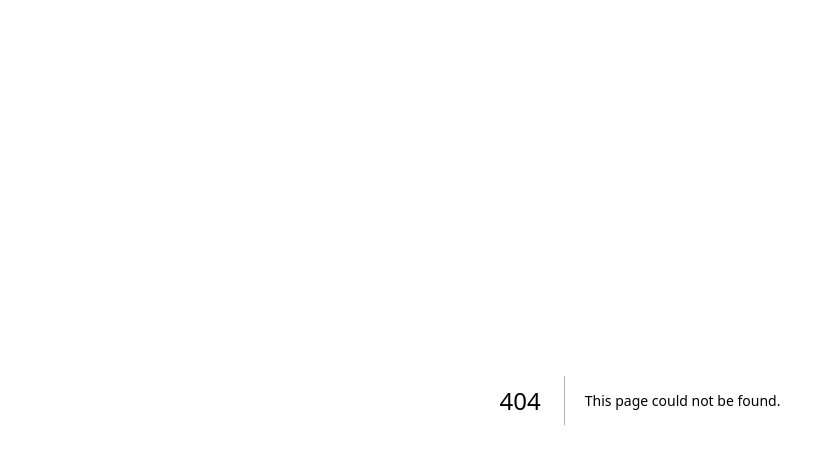
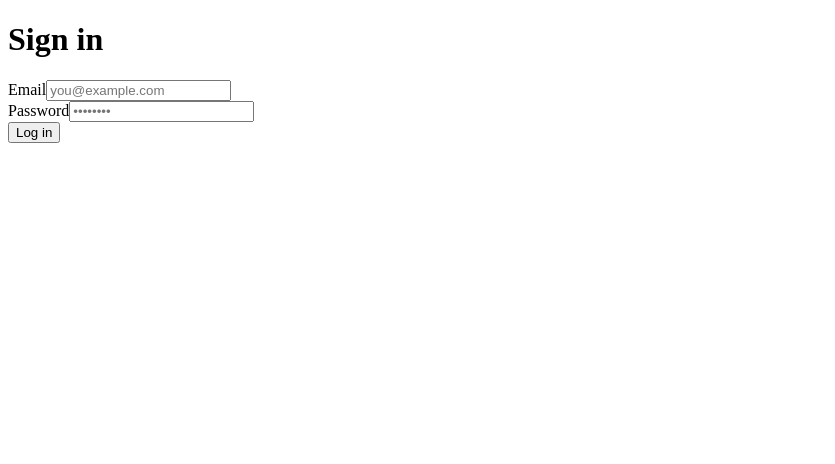
Before and after one commit to aaditgupta21/memento, a Next.js app in the folder client/: page /login in a window 1280 px wide. Before the commit this address had no page. Shown: the top 464 px of the page, without its empty margins (0-835 px from the left). Built offline with nearby package versions, Linux system fonts and the light colour scheme.

Commit message:
skeleton for login page

```diff
--- a/client/app/globals.css
+++ b/client/app/globals.css
@@ -1,4 +1,4 @@
-:root {
+/* :root {
   --background: #ffffff;
   --foreground: #171717;
 }
@@ -39,4 +39,4 @@ a {
   html {
     color-scheme: dark;
   }
-}
+} */
--- /dev/null
+++ b/client/app/login/page.jsx
@@ -0,0 +1,38 @@
+"use client";
+import React from "react";
+
+export default function LoginPage() {
+  return (
+    <main>
+      <form>
+        <h1>Sign in</h1>
+
+        <div>
+          <label htmlFor="email">Email</label>
+          <input
+            id="email"
+            name="email"
+            type="email"
+            required
+            autoComplete="email"
+            placeholder="you@example.com"
+          />
+        </div>
+
+        <div>
+          <label htmlFor="password">Password</label>
+          <input
+            id="password"
+            name="password"
+            type="password"
+            required
+            autoComplete="current-password"
+            placeholder="••••••••"
+          />
+        </div>
+
+        <button type="submit">Log in</button>
+      </form>
+    </main>
+  );
+}
--- a/client/package.json
+++ b/client/package.json
@@ -9,9 +9,9 @@
     "lint": "eslint"
   },
   "dependencies": {
-    "react": "19.2.0",
-    "react-dom": "19.2.0",
-    "next": "16.0.1"
+    "next": "^16.0.1",
+    "react": "^19.2.0",
+    "react-dom": "^19.2.0"
   },
   "devDependencies": {
     "babel-plugin-react-compiler": "1.0.0",
```
Also changed, not shown: 1 other file (tests, documents, lock files or other folders).
